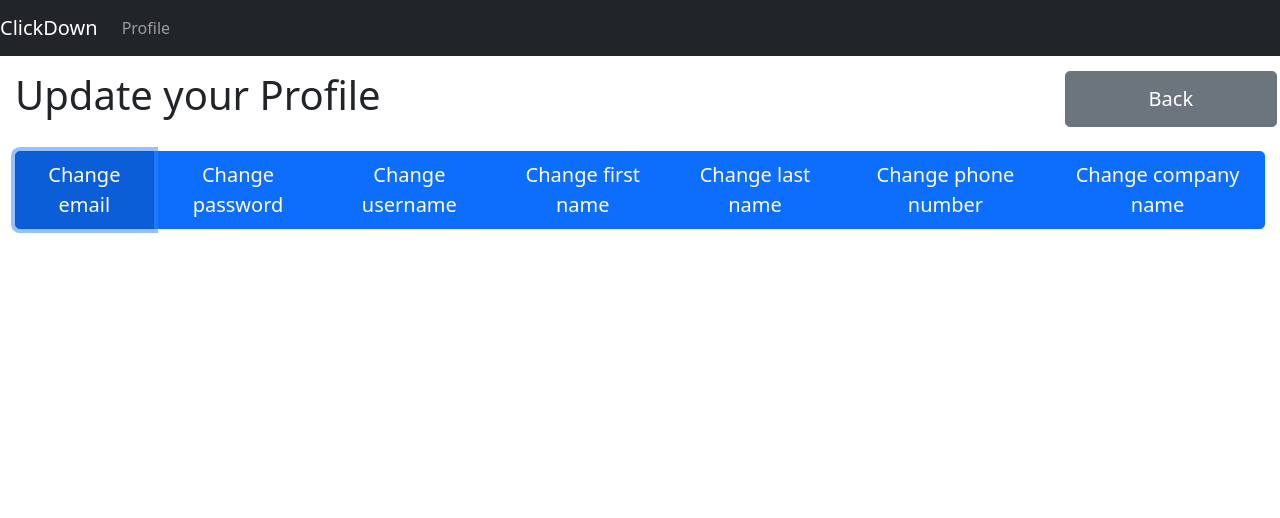
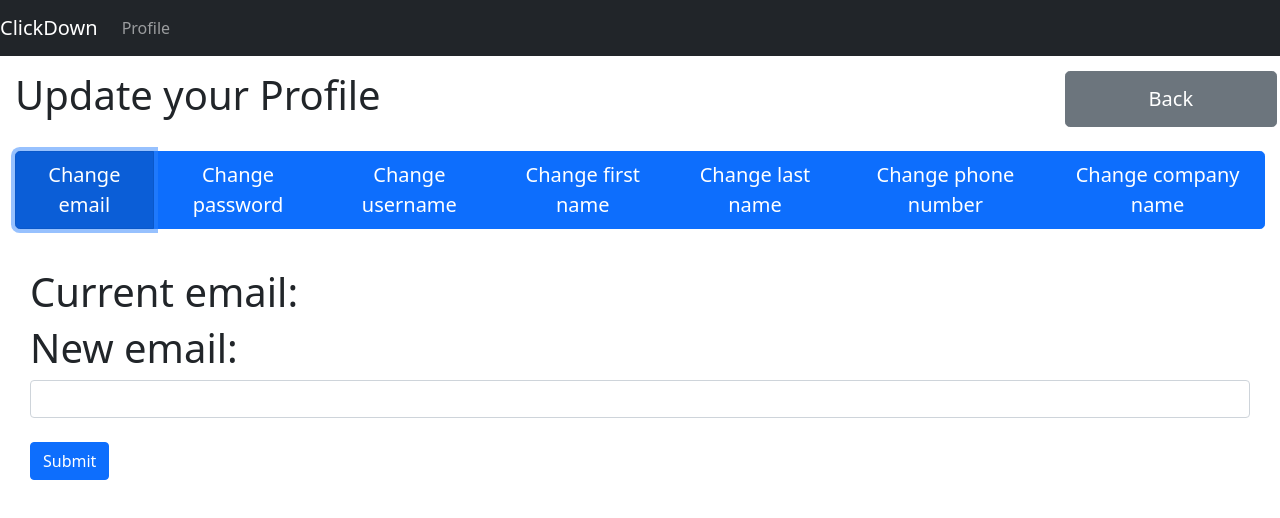
Before and after one commit to z5219951/task-master, a React (Create React App) app in the folder frontend/: page /updateprofile in a window 1280 px wide. Both pictures are taken after a click on the button "Change email". Shown: the top 518 px of the page. Built offline with nearby package versions, Linux system fonts and the light colour scheme; the HTML template or start-up script is replaced by a standard one.

Commit message:
Some additions to the update profile page

```diff
--- /dev/null
+++ b/frontend/src/pages/UpdateDetail.js
@@ -0,0 +1,26 @@
+import './Padding.css'
+import { useHistory } from 'react-router-dom';
+import React, { useEffect, useState } from 'react';
+
+const UpdateDetail = (props) => {
+
+  const [name, setName] = useState('');
+  function handleSubmit () {
+    console.log('abc')
+  }
+
+  return (
+    <>
+    <div class="padding">
+      <br/>
+      <div><h1>Current {props.detail}: </h1> </div>
+      <div><h1>New {props.detail}: </h1></div>
+      <input class="form-control input-sm" type="text" id="name" onChange={(e) => setName(e.target.value)}></input>
+      <br/>
+      <button type="button" class="btn btn-primary" onClick={(e) => handleSubmit()}>Submit</button>
+    </div>
+    </>
+  )
+}
+
+export default UpdateDetail;
--- a/frontend/src/pages/UpdateProfile.js
+++ b/frontend/src/pages/UpdateProfile.js
@@ -1,11 +1,20 @@
 import './Padding.css'
+import UpdateDetail from './UpdateDetail.js'
 import { useHistory } from 'react-router-dom';
+import React, { useEffect, useState } from 'react';
 
 const Profile = () => {
   const history = useHistory();
+  const [showDetail, setShowDetail] = useState(false)
+  const [detailProp, setDetailProp] = useState('')
 
   function backClick () {
     history.push('./profile')
+  }
+
+  function handleChange (detail) {
+    setShowDetail(true)
+    setDetailProp(detail)
   }
 
   return (
@@ -17,15 +26,16 @@ const Profile = () => {
       </div>
       <br/>
       <div class="btn-group mr-2" role="group" aria-label="Button group example">
-        <button class="btn btn-primary btn-lg">Change email</button>
+        <button class="btn btn-primary btn-lg" onClick={() => handleChange('email')}>Change email</button>
         <button class="btn btn-primary btn-lg">Change password</button>
-        <button class="btn btn-primary btn-lg">Change username</button>
-        <button class="btn btn-primary btn-lg">Change first name</button>
-        <button class="btn btn-primary btn-lg">Change last name</button>
+        <button class="btn btn-primary btn-lg" onClick={() => handleChange('username')}>Change username</button>
+        <button class="btn btn-primary btn-lg" onClick={() => handleChange('first name')}>Change first name</button>
+        <button class="btn btn-primary btn-lg" onClick={() => handleChange('last name')}>Change last name</button>
         <button class="btn btn-primary btn-lg">Change phone number</button>
-        <button class="btn btn-primary btn-lg">Change company name</button>
+        <button class="btn btn-primary btn-lg" onClick={() => handleChange('company name')}>Change company name</button>
       </div>
       <br/>
+      { showDetail ? <UpdateDetail detail={detailProp}/>: null}
     </div>
     </>
   )
```
